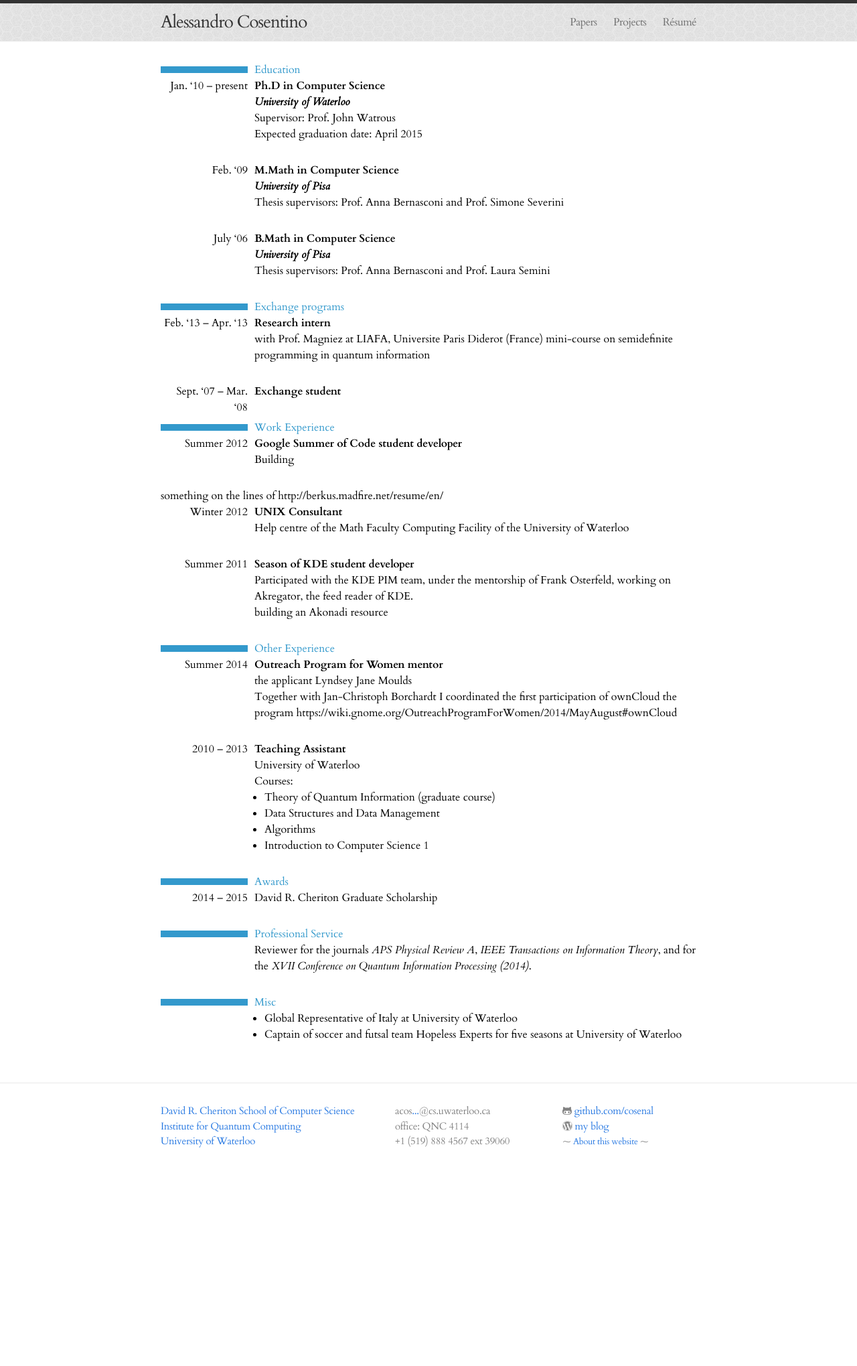
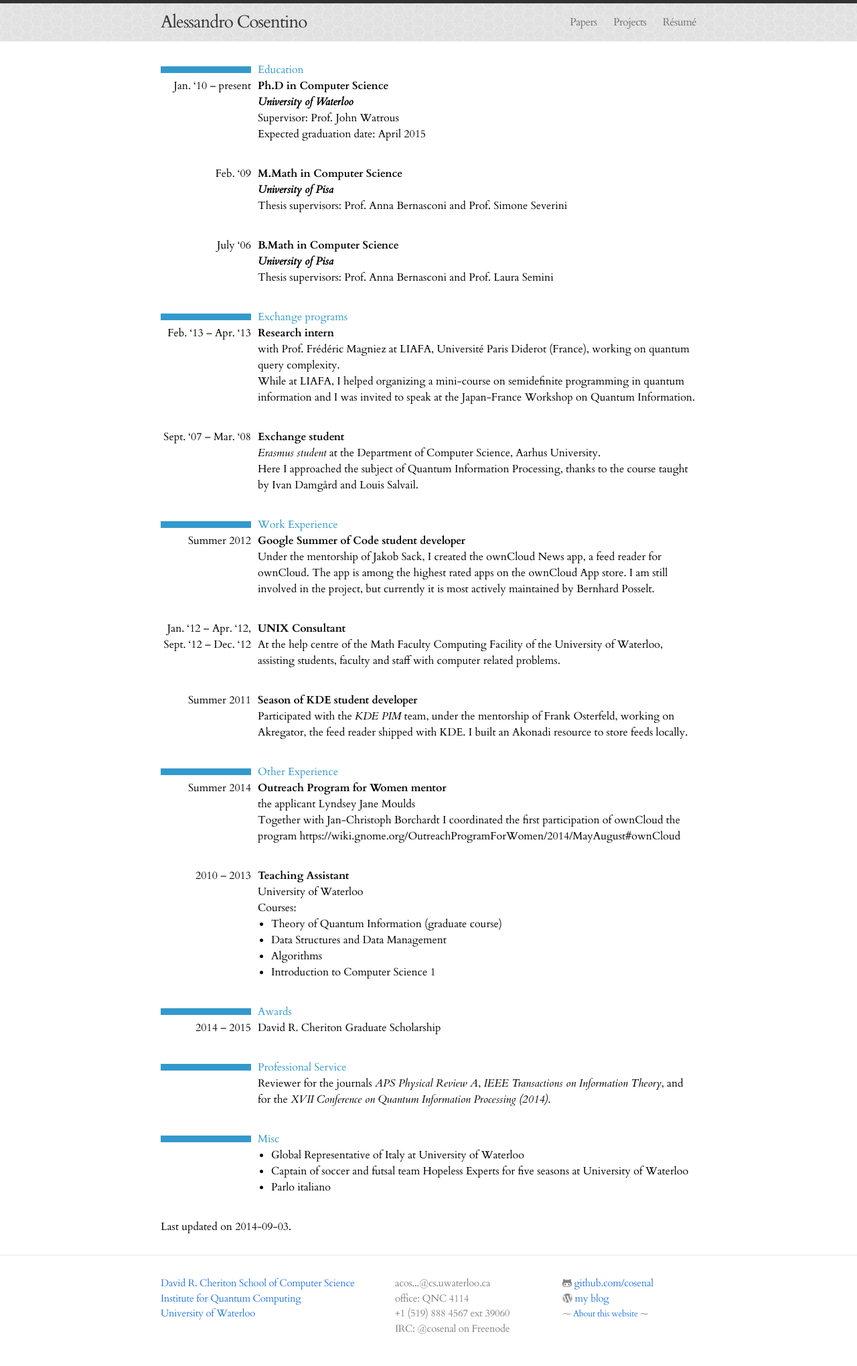
Before and after one commit to cosenal/cosenal.github.io, a Jekyll site: the page built from resume.md, in a window 1280 px wide. Shown: the whole page at 67% size. Built offline with Jekyll 4.4.1, drawn with Linux system fonts in a browser that asks for light colours; nearby versions of some CDN libraries; before the commit the page ends 1760 px from its top, so only the background shows below that.

Commit message:
adds date footer to cv

```diff
--- a/_includes/footer.html
+++ b/_includes/footer.html
@@ -18,6 +18,7 @@
         <li>acos<a href="http://www.google.com/recaptcha/mailhide/d?k=01ux8xaBwqoQtLYX0ObuF3ow==&amp;c=FOi-0C3qlUnOusA-j_TMFC-103XSaznT7dGuZh5UKl8=" onclick="window.open('http://www.google.com/recaptcha/mailhide/d?k\07501ux8xaBwqoQtLYX0ObuF3ow\75\75\46c\75FOi-0C3qlUnOusA-j_TMFC-103XSaznT7dGuZh5UKl8\075', '', 'toolbar=0,scrollbars=0,location=0,statusbar=0,menubar=0,resizable=0,width=500,height=300'); return false;" title="Reveal this e-mail address">...</a>@cs.uwaterloo.ca</li>
         <li>office: QNC 4114</li>
         <li>+1 (519) 888 4567 ext 39060</li>
+        <li>IRC: @cosenal on Freenode</li>
       </ul>
     </div>
 
--- a/_layouts/resume.html
+++ b/_layouts/resume.html
@@ -3,5 +3,9 @@ layout: default
 ---
 
 <div id="cv">
-{{ content }}
+    {{ content }}
 </div>
+
+<div id="date-footer">
+    Last updated on {{ page.date }}.
+</div>
--- a/css/main.css
+++ b/css/main.css
@@ -485,7 +485,7 @@ a:visited { color: #205caa; }
 
 #cv h2:before {
   margin: 0 10px 0 0;
-  width: 130px;
+  width: 135px;
   height: 10px;
   display: inline-block;
   content: "";
@@ -493,19 +493,19 @@ a:visited { color: #205caa; }
 }
 
 #cv dt {
-  width: 130px;
+  width: 135px;
   margin-right: 10px;
   float: left;
   text-align: right;
 }
 #cv dd {
-  margin: 0 0 30px 140px;
+  margin: 0 0 35px 145px;
 }
 #cv p {
   /*margin: 0 0 0px 0;*/
 }
 #cv ul {
-  margin-left: 15px;
+  margin-left: 20px;
 }
 
 /* Papers */
--- a/index.html
+++ b/index.html
@@ -6,7 +6,7 @@ layout: default
 
   <div>
     <p>Ciao!</p>
-    <p>I am a PhD student in Computer Science at the University of Waterloo.</p>
+    <p>I am a hacker and a PhD student in Computer Science at the University of Waterloo.</p>
     <p><a href="{{ "/papers" | prepend: site.baseurl }}">My research</a> is in theoretical computer science,
       more specifically in <b>quantum information theory</b>.</p>
     <p>When not doing research, <a href="{{ "/projects/" | prepend: site.baseurl }}">I write</a>
--- a/projects.html
+++ b/projects.html
@@ -9,6 +9,6 @@ date: 2014-08-18 02:00:00 CET
     <div class="under-construction">
         <img src="{{ site.baseurl }}/images/icon_7066/icon_7066.svg">
         <h1>This page is under construction. In the meanwhile,
-        check my <a href="https://github.com/cosenal">Github profile</a>.</h1>
+        check out my <a href="https://github.com/cosenal">Github profile</a>.</h1>
     </div>
 </div>
--- a/resume.md
+++ b/resume.md
@@ -2,7 +2,7 @@
 layout: resume
 title: Résumé
 permalink: /resume/
-date: 2014-08-18 02:00:00 CET
+date: 2014-09-03
 ---
 
 Education
@@ -36,12 +36,18 @@ Exchange programs
 Feb. '13 -- Apr. '13
 :	**Research intern**
 
-	with Prof. Magniez at LIAFA, Universite Paris Diderot (France)
-	mini-course on semidefinite programming in quantum information
+	with Prof. Frédéric Magniez at LIAFA, Université Paris Diderot (France),
+	working on quantum query complexity.
+
+	While at LIAFA, I helped organizing a mini-course on semidefinite programming in quantum information and
+	I was invited to speak at the Japan-France Workshop on Quantum Information.
 
 Sept. '07 -- Mar. '08
 :	**Exchange student**
 
+	[_Erasmus student_](http://en.wikipedia.org/wiki/Erasmus_Programme) at the Department of Computer Science, Aarhus University.
+
+	Here I approached the subject of Quantum Information Processing, thanks to the course taught by Ivan Damgård and Louis Salvail.
 
 Work Experience
 ---------------
@@ -49,29 +55,28 @@ Work Experience
 Summer 2012
 :	**Google Summer of Code student developer**
 
-	Building
+	Under the mentorship of Jakob Sack, I created the [ownCloud News](https://github.com/owncloud/news) app,
+	a feed reader for [ownCloud](http://owncloud.org/). The app is among the highest rated apps on the ownCloud App store. I am still involved in the project, but currently it is most actively maintained by
+	[Bernhard Posselt](https://github.com/Raydiation).
 
-something on the lines of http://berkus.madfire.net/resume/en/
-
-Winter 2012
+Jan. '12 -- Apr. '12, Sept. '12 -- Dec. '12
 :	**UNIX Consultant**
 
-	Help centre of the Math Faculty Computing Facility of the University of Waterloo
+	At the help centre of the Math Faculty Computing Facility of the University of Waterloo, assisting
+	students, faculty and staff with computer related problems.
 
 Summer 2011
 :	**Season of KDE student developer**
 
-	Participated with the KDE PIM team, under the mentorship of Frank Osterfeld,
-	working on Akregator, the feed reader of KDE.
-
-	building an Akonadi resource
+	Participated with the _KDE PIM_ team, under the mentorship of Frank Osterfeld,
+	working on Akregator, the feed reader shipped with KDE.
+	I built an [Akonadi](http://en.wikipedia.org/wiki/Akonadi) resource to store feeds locally.
 
 
 Other Experience
 --------
 Summer 2014
 :	**[Outreach Program for Women][opw] mentor**
-
 
 
 	the applicant Lyndsey Jane Moulds
@@ -113,3 +118,4 @@ Misc
 &nbsp;
 :	- Global Representative of Italy at University of Waterloo
 	- Captain of soccer and futsal team Hopeless Experts for five seasons at University of Waterloo
+	- Parlo italiano
```
